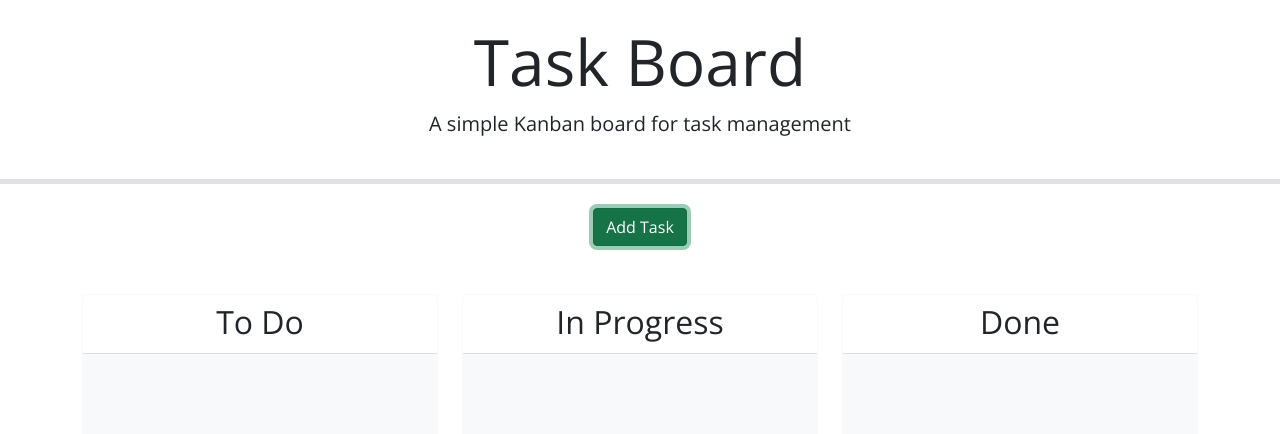
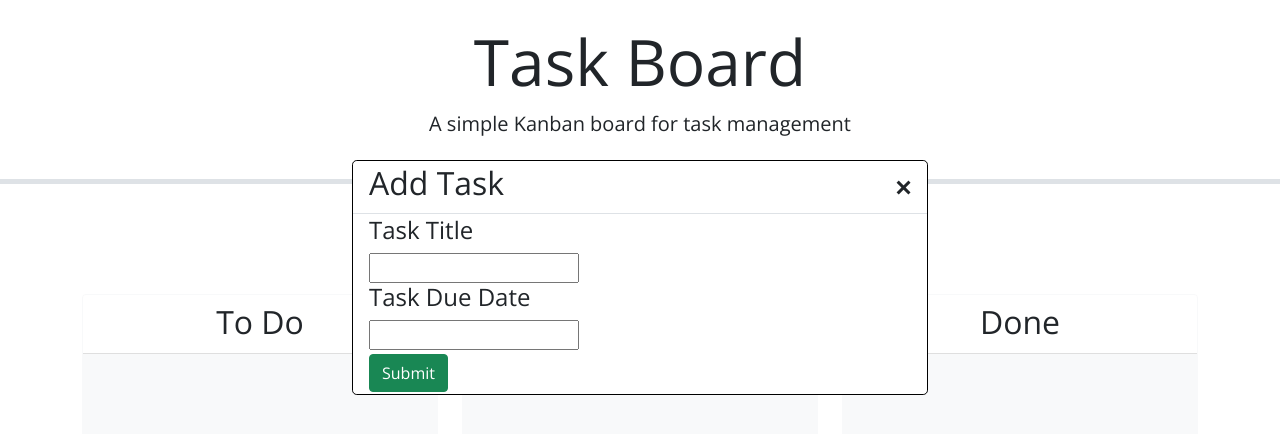
Before and after one commit to tleavitt25526/FSF-Challenge-5, a website: page index.html in a window 1280 px wide. Both pictures are taken after a click on the button "Add Task". Drawn offline with nearby package versions, Linux system fonts and the light colour scheme.

Commit message:
Styling for the modal is done

```diff
--- a/assets/css/style.css
+++ b/assets/css/style.css
@@ -16,5 +16,59 @@ body {
 }
 
 .modal {
-  display: none
+  display: none;
+  position: fixed;
+  z-index: 1;
+  left: 0;
+  top: 0;
+  width: 100%;
+  height: 100%;
+  overflow: auto;
 }
+
+.modal-content {
+  position: relative;
+  margin: auto;
+  padding: 0;
+  border: 1px solid black;
+  width: 45%;
+  top: 20%;
+  animation-name: animatetop;
+  animation-duration: 0.4s;
+}
+
+.modal-header {
+  padding: 3px 16px;
+}
+
+.modal-body {
+  padding: 2px 16px;
+}
+
+.modal-submit {
+  padding: 2px 16px;
+}
+
+.close {
+  float: right;
+  font-size: 28px;
+  font-weight: bold;
+}
+
+.close:hover,
+.close:focus {
+  text-decoration: none;
+  cursor: pointer;
+}
+
+@keyframes animatetop {
+  from {
+    top: 21%;
+    opacity: 0
+  }
+
+  to {
+    top: 20%;
+    opacity: 1
+  }
+}
--- a/assets/js/script.js
+++ b/assets/js/script.js
@@ -1,6 +1,12 @@
 // Retrieve tasks and nextId from localStorage
 let taskList = JSON.parse(localStorage.getItem("tasks"));
 let nextId = JSON.parse(localStorage.getItem("nextId"));
+
+// get elements
+const modal = document.getElementById('taskModal');
+const btn = document.getElementById('taskBtn');
+const submitBtn = document.getElementById('submitBtn');
+const span = document.getElementsByClassName('close')[0];
 
 // Todo: create a function to generate a unique task id
 function generateTaskId() {
@@ -36,5 +42,18 @@ function handleDrop(event, ui) {
 
 // Todo: when the page loads, render the task list, add event listeners, make lanes droppable, and make the due date field a date picker
 $(document).ready(function () {
-
+    btn.onclick = function() {
+        modal.style.display = 'block'
+    }
+    submitBtn.onclick = function() {
+        modal.style.display = 'none';
+    }
+    span.onclick = function() {
+        modal.style.display = 'none';
+    }
+    window.onclick = function(event) {
+        if (event.target == modal) {
+            modal.style.display = 'none';
+        }
+    }
 });
--- a/index.html
+++ b/index.html
@@ -35,9 +35,8 @@
     <div class="container">
       <div class="text-center mb-5">
         <button
+          id="taskBtn"
           class="btn btn-success"
-          data-bs-toggle="modal"
-          data-bs-target="#formModal"
         >
           Add Task
         </button>
@@ -45,7 +44,21 @@
       <!-- Todo: Create a modal with a form to add tasks -->
       <div id="taskModal" class="modal">
         <div class="modal-content">
-          <p>This is some text</p>
+          <div class="modal-header">
+            <h2>Add Task</h2>
+            <span class="close">&times;</span>
+          </div>
+          <div class="modal-body">
+            <h4>Task Title</h4>
+            <input type="text" id="title" name="title">
+            <h4>Task Due Date</h4>
+            <input type="text" id="date" name=date>
+          </div>
+          <div class="modal-submit">
+            <button id="submitBtn" class="btn btn-success">
+              Submit
+            </button>
+          </div>
         </div>
       </div>
       <div class="row swim-lanes text-center justify-content-between">
--- a/package.json
+++ b/package.json
@@ -1,5 +1,5 @@
 {
   "dependencies": {
-    "dayjs": "^1.11.12"
+    "dayjs": "^1.11.13"
   }
 }
```
Also changed, not shown: 2 other files.
